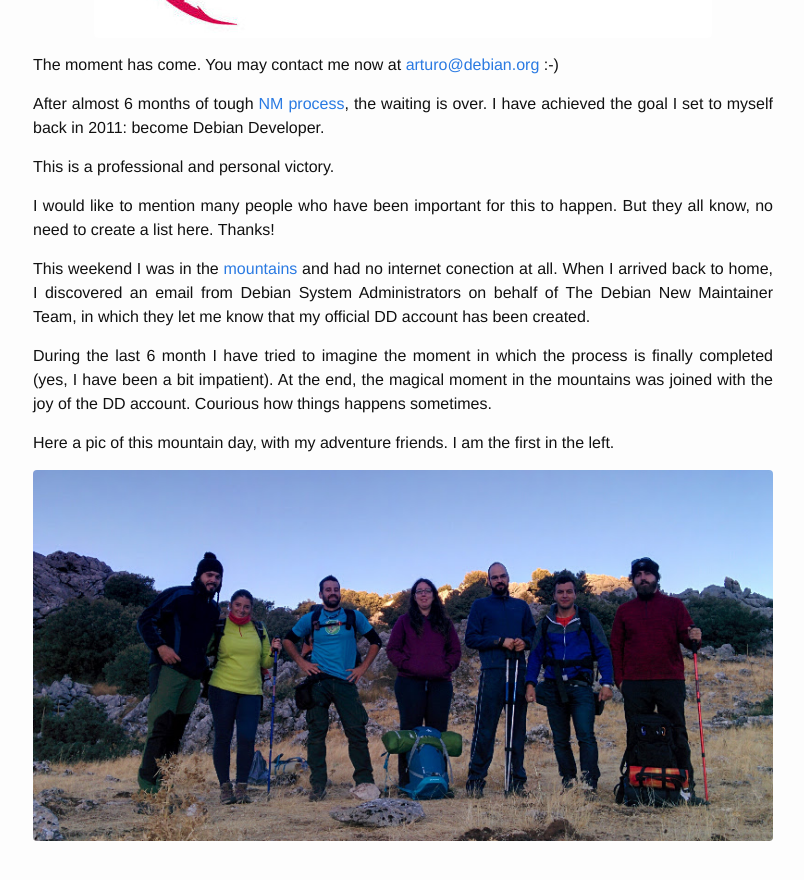
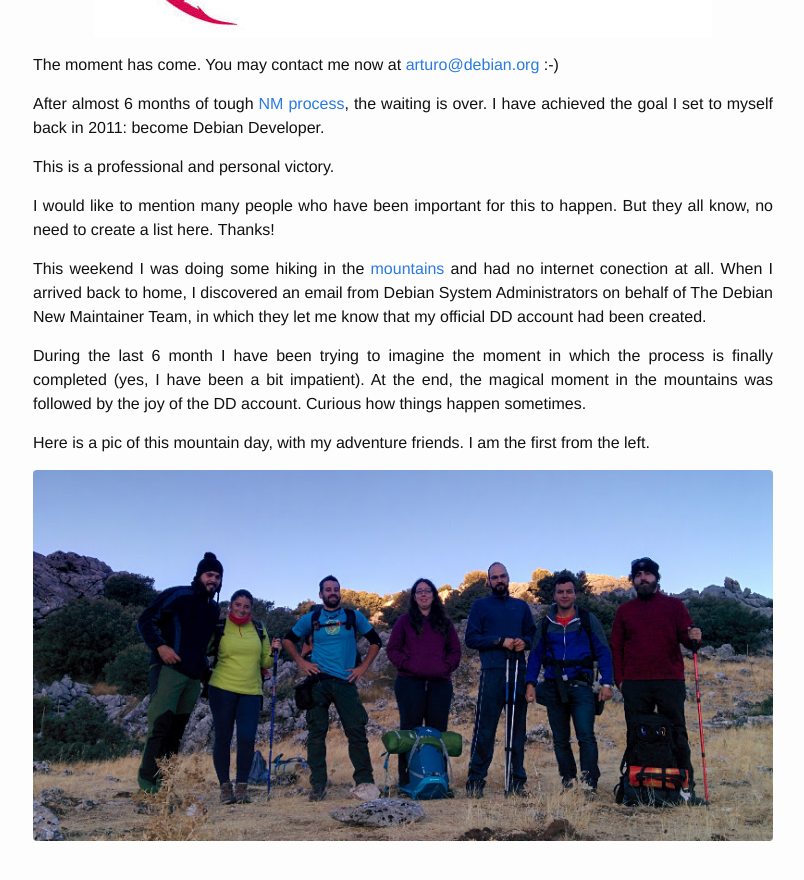
Before and after one commit to aborrero/ral-arturo.org, a Jekyll site: the page built from _posts/2016-10-10-become-dd.md, in a window 1280 px wide and 900 px high, scrolled down 471 px. Shown: the top 880 px of the window, without its empty margins (237-1041 px from the left). Built offline with Jekyll 4.4.1, drawn with Linux system fonts in a browser that asks for light colours.

Commit message:
_posts/2016-10-10-become-dd.md: reword more sentences
With reviews from Ismael Cuadrado.

Signed-off-by: Arturo Borrero Gonzalez <arturo@debian.org>

```diff
--- a/_posts/2016-10-10-become-dd.md
+++ b/_posts/2016-10-10-become-dd.md
@@ -20,19 +20,19 @@
 I would like to mention many people who have been important for this to
 happen. But they all know, no need to create a list here. Thanks!
 
-This weekend I was in the [mountains][vejeta_post] and had no internet
-conection at all.
+This weekend I was doing some hiking in the [mountains][vejeta_post] and
+had no internet conection at all.
 When I arrived back to home, I discovered an email from Debian System
 Administrators on behalf of The Debian New Maintainer Team, in which
-they let me know that my official DD account has been created.
+they let me know that my official DD account had been created.
 
-During the last 6 month I have tried to imagine the moment in which the
+During the last 6 month I have been trying to imagine the moment in which the
 process is finally completed (yes, I have been a bit impatient).
-At the end, the magical moment in the mountains was joined with the joy of
-the DD account. Courious how things happens sometimes.
+At the end, the magical moment in the mountains was followed by the joy of
+the DD account. Curious how things happen sometimes.
 
-Here a pic of this mountain day, with my adventure friends.
-I am the first in the left.
+Here is a pic of this mountain day, with my adventure friends.
+I am the first from the left.
 
 ![pic][extraviaos]
 
```
